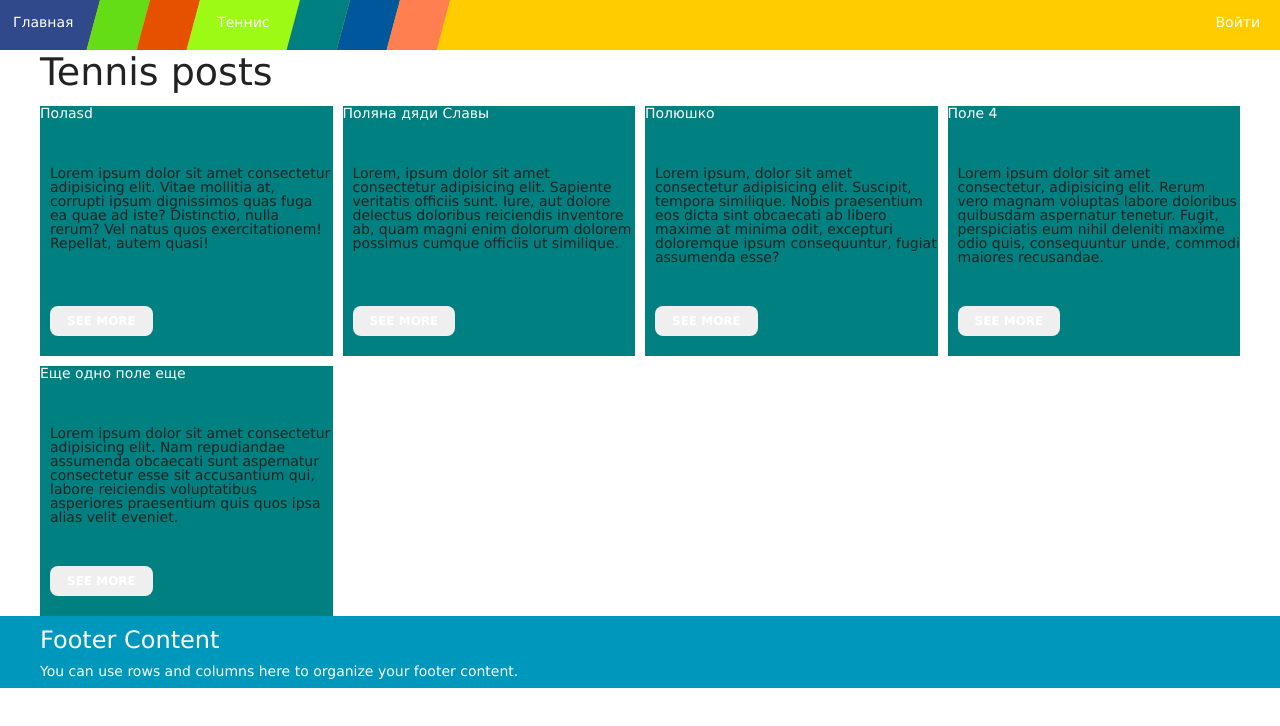
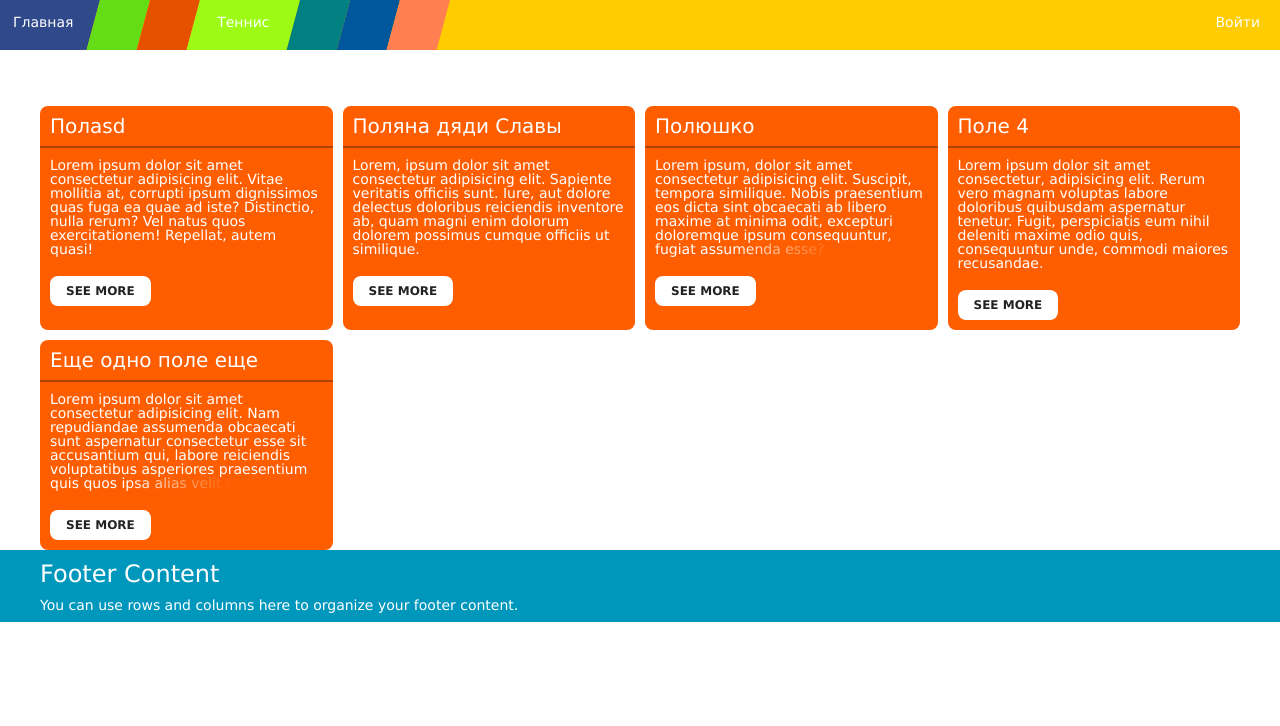
Before and after one commit to kuildi/ProjectOne, a React app: page /#/tennis in a window 1280 px wide. Shown: the top 726 px of the page. Built offline with nearby package versions, Linux system fonts and the light colour scheme; the HTML template or start-up script is replaced by a standard one.

Commit message:
Основа компонента карточки

```diff
--- a/src/Pages/Contacts.js
+++ b/src/Pages/Contacts.js
@@ -1,16 +1,23 @@
 import React from 'react';
+import Card from '../components/Card'
 
 export default class Contacts extends React.Component {
-
     render() {
+        let contactText = `I am a very simple card.
+                           I am good at containing small bits of information.
+                           I am convenient because I require little markup to use effectively.
+                           I am similar to what is called a panel in other frameworks.`;
 
         return (
-            <article className="row center">
-                <h1>Contacts</h1>
-                <div className="col s12 m6 offset-m3">
-                    <div className="card-panel blue lighten-1 white-text left-align">
+            <article className="grid-main">
+                <h1 className="text-center grid__item_width_full">Contacts</h1>
+                <div className="grid__item_width_half grid__item_distribute_center">
+                    {/* <div className="card">
+                        <header className="card__header">
                             <h4 className="white-text">Контакты</h4>
-                        <span className="white-text">I am a very simple card. I am good at containing small bits of information.
+                        </header>
+                        <section className="card__content">
+                            <span className="">I am a very simple card. I am good at containing small bits of information.
                             I am convenient because I require little markup to use effectively. I am similar to what is called a panel in other frameworks.</span>
                             <ol>
                                 <li>Tel: 8-800-555-35-35</li>
@@ -19,7 +26,11 @@ export default class Contacts extends React.Component {
                                 <li>Lorem, ipsum dolor sit amet consectetur adipisicing elit. Blanditiis, totam nisi. Voluptatem, ipsa provident laboriosam voluptatibus ipsum in nihil et porro neque dolorum tempore eligendi quibusdam, rem expedita beatae eaque!</li>
                                 <li>Lorem ipsum dolor sit amet consectetur adipisicing elit. Atque numquam velit sunt ea iure tempora hic commodi nulla eligendi accusantium omnis, aliquid iste recusandae quidem doloremque, necessitatibus suscipit blanditiis adipisci?</li>
                             </ol>
-                    </div>
+                        </section>
+                        <footer className="card__footer"></footer>
+                    </div> */}
+
+                    <Card header={'Контакты'} text={contactText} class={''}/>
                 </div>
             </article>
         );
--- a/src/Styles/buttons.scss
+++ b/src/Styles/buttons.scss
@@ -11,9 +11,10 @@
     text-align: center;
     text-transform: uppercase;
     cursor: pointer;
-    color: $primary-color;
-    border: 2px solid transparent;
-    border-radius: 8px;
+    color: #222;
+    background-color: #fff;
+    border: 1px solid transparent;
+    border-radius: $radius;
     transition:  all .08s linear;
 
     &:hover {
@@ -21,13 +22,15 @@
         box-shadow: 5px 2px 5px 0px rgba(0,0,0,0.2);    }
 
     &_primary {
+        color: $primary-color;
         background-color: $primary-bg;
     }
     &_accent {
+        color: $secondary-color;
         background-color: $accent-bg;
-        color: $secondary-color;
     }
     &_alert {
+        color: $primary-color;
         background-color: $alert-bg;
     }
     &_large {
--- a/src/Styles/cards.scss
+++ b/src/Styles/cards.scss
@@ -1,47 +1,36 @@
+@import 'variables';
+
 .card {
     width: 100%;
     height: 100%;
     min-height: 100px;
-    position: relative !important;
-    background-color: teal;
+    position: relative;
     text-align: left;
+    border-radius: $radius;
 
-    .card__content p {
-        position: absolute;
+    &__header {
+        font-size: 20px;
+        color: #fff;
+        padding: $s-space;
+        border-bottom: 2px solid $ghost-color;
     }
 
-    &:hover .card__content p {
-        animation: card-text 0.7s forwards;
+    &__content {
+        width: 100%;
+        max-height: 100%;
+        position: relative;
+        padding: $s-space;
+        overflow: hidden;
+        text-overflow: ellipsis;
     }
-}
 
-.card__cover {
-    width: 100%;
-    height: 200px;
-    background: url('/./img/1.jpg');
-}
-
-.card__header {
-    color: #fff;
-}
-
-.card__content {
-    width: 100%;
-    height: 200px;
-    position: relative;
-    overflow: hidden;
-    text-overflow: ellipsis;
-    padding: 10px !important;
-}
-
-.card__footer {
-    width: 100%;
-    height: 50px;
-    display: flex;
-    justify-content: space-between;
-    padding: 0 10px;
-    position: absolute;
-    bottom: 0;
+    &__footer {
+        width: 100%;
+        height: 50px;
+        display: flex;
+        justify-content: space-between;
+        padding: $s-space;
+    }
 }
 
 @keyframes card-text {
--- a/src/Styles/grids.scss
+++ b/src/Styles/grids.scss
@@ -36,12 +36,24 @@
       &-inner {
          grid-column: span 3;
       }
+
+      &_distribute_center  {
+         grid-column: 3/5;
+      }
    }
 }
 
 
 @media screen and (max-width: 1024px) {
+   .grid__item_distribute_center {
+      grid-column: 2/6;
+   }
+}
 
+@media screen and (max-width: 900px) {
+   .grid__item_distribute_center {
+      grid-column: span 6;
+   }
 }
 
 .grid-container {
--- a/src/Styles/header.scss
+++ b/src/Styles/header.scss
@@ -1,6 +1,6 @@
 $accent-bg: #ffcc00;
 
-header {
+.main-header {
     height: 50px;
 
     nav {
--- a/src/Styles/style.scss
+++ b/src/Styles/style.scss
@@ -18,6 +18,7 @@ body {
     height: 100vh;
     font-family: Verdana, Geneva, Tahoma, sans-serif;
     font-size: 14px;
+    color: #fff;
     position: relative;
     z-index: 0;
 }
@@ -119,20 +120,51 @@ h2 {
     }
 }
 
-.footer_sticky {
-    position: sticky;
-    bottom: 0;
-    z-index: -10;
+.text-center {
+    text-align: center;
+}
+
+.text-overflow_fade {
+    &::after {
+        content: "";
+        width: 70%;
+        height: 16px;
+        position: absolute;
+        bottom: 7px;
+        right: 0;
+        background: linear-gradient(to right, rgba(255, 255, 255, 0),
+                  rgba(255, 255, 255, 1) 50%);
+    }
 }
 
 .bg {
     &-primary {
         background-color: $primary-bg;
+        .text-overflow_fade::after {
+            background: linear-gradient(to right, rgba(255, 255, 255, 0),
+            $primary-bg 50%);
+        }
     }
     &-accent {
         background-color: $accent-bg;
+        .text-overflow_fade::after {
+            background: linear-gradient(to right, rgba(255, 255, 255, 0),
+            $accent-bg 50%);
+        }
     }
     &-alert {
         background-color: $alert-bg;
+        .text-overflow_fade::after {
+            background: linear-gradient(to right, rgba(255, 255, 255, 0),
+            $alert-bg 50%);
+        }
     }
 }
+
+.hoverable{
+    transition: all .3s linear;
+
+    &:hover {
+        box-shadow: 3px 9px 9px 0px rgba(0, 0, 0, 0.3);
+    }
+}
--- a/src/Styles/variables.scss
+++ b/src/Styles/variables.scss
@@ -10,6 +10,8 @@ $s-space: 10px;
 $m-space: 20px;
 $l-space: 40px;
 
+$radius: 8px;
+
 
 $football_color: #64dd17;
 $basketball_color: #e65100;
--- a/src/components/Card.js
+++ b/src/components/Card.js
@@ -4,12 +4,11 @@ import Button from './Button';
 export default class Card extends React.Component {
     render() {
         return (
-            <aside className={"card hoverable " + this.props.class}>
-                {/* <section className="card__cover"></section> */}
+            <aside className={"card hoverable bg-alert " + this.props.class}>
                 <header className="card__header">
-                    <h5>{this.props.header}</h5>
+                    <h3>{this.props.header}</h3>
                 </header>
-                <div className="card__content white-text">
+                <div className="card__content text-overflow_fade">
                     <p>{this.props.text}</p>
                 </div>
                 <footer className="card__footer">
--- a/src/components/Navbar.js
+++ b/src/components/Navbar.js
@@ -13,7 +13,7 @@ export default class Navbar extends React.Component {
             { id: "gallery", href: "/gallery", title: "Галлерея" }
         ];
         return (
-            <header className="header_sticky amber darken-1">
+            <header className="main-header header_sticky">
                 <nav className="nav-block nav-block_space-between">
                     <Menu items={menuItems}></Menu>
                     <a className="nav-block__login" href="#">Войти</a>
```
Also changed, not shown: 1 other file (tests, documents, lock files or other folders). Lines whose indentation alone changed are shown as unchanged.
